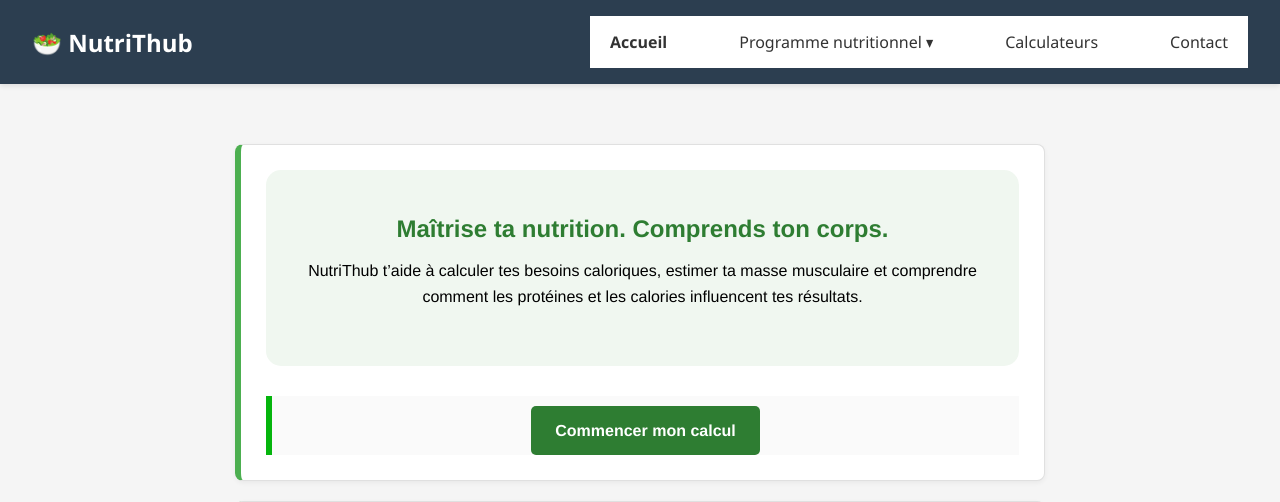
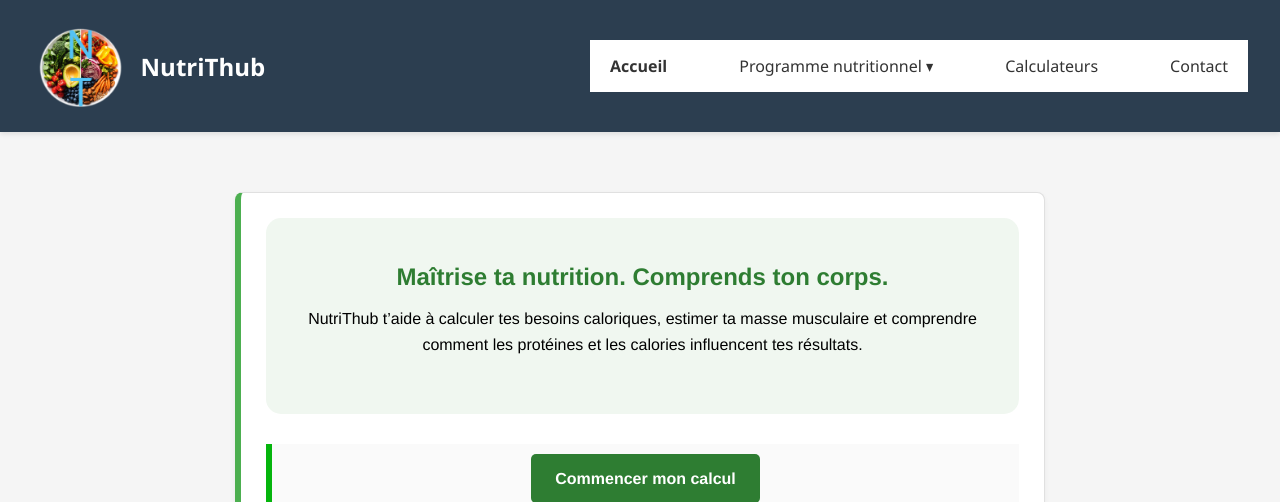
Before and after one commit to Hydrojak/Projet-de-programmation-WEB-XTI205-CYB, a PHP site: page /HTML/acceuil.html in a window 1280 px wide. Shown: the top 502 px of the page. Run offline with PHP 8.4, Linux system fonts and the light colour scheme.

Commit message:
Ajout logo

```diff
--- a/CSS/style.css
+++ b/CSS/style.css
@@ -37,6 +37,16 @@
         .logo-section a:hover {
             color: #3498db;
         }
+
+        .logo-img {
+            height: 100px; /* Ajuste la hauteur selon tes besoins */
+            width: auto;
+            object-fit: contain;
+            display: block;
+        }
+
+
+
 
         .nav-links {
             display: flex;
--- a/HTML/acceuil.html
+++ b/HTML/acceuil.html
@@ -10,8 +10,12 @@
 
 <nav>
     <div class="logo-section">
-        <a href="acceuil.html">🥗 NutriThub</a>
+        <a href="acceuil.html">
+            <img src="../media/images/NutriThub_logo.png" alt="Logo NutriThub" class="logo-img">
+            NutriThub
+        </a>
     </div>
+
     <ul class="nav-links">
         <li><a href="acceuil.html"><strong>Accueil</strong></a></li>
         <li class="dropdown">
--- a/HTML/calcul_nutri.html
+++ b/HTML/calcul_nutri.html
@@ -10,7 +10,10 @@
 
     <nav>
         <div class="logo-section">
-            <a href="acceuil.html">🥗 NutriThub</a>
+            <a href="acceuil.html">
+                <img src="../media/images/NutriThub_logo.png" alt="Logo NutriThub" class="logo-img">
+                NutriThub
+            </a>
         </div>
         <ul class="nav-links">
             <li><a href="acceuil.html"> <strong> Accueil </strong></a></li>
--- a/HTML/calculateurs/calories.html
+++ b/HTML/calculateurs/calories.html
@@ -10,7 +10,10 @@
 
 <nav>
     <div class="logo-section">
-        <a href="../acceuil.html">🥗 NutriThub</a>
+            <a href="acceuil.html">
+                <img src="../../media/images/NutriThub_logo.png" alt="Logo NutriThub" class="logo-img">
+                NutriThub
+            </a>
     </div>
     <ul class="nav-links">
         <li><a href="../acceuil.html"><strong>Accueil</strong></a></li>
--- a/HTML/calculateurs/imc.html
+++ b/HTML/calculateurs/imc.html
@@ -10,7 +10,10 @@
 
     <nav>
         <div class="logo-section">
-            <a href="../acceuil.html">🥗 NutriThub</a>
+            <a href="acceuil.html">
+                <img src="../../media/images/NutriThub_logo.png" alt="Logo NutriThub" class="logo-img">
+                NutriThub
+            </a>
         </div>
         <ul class="nav-links">
             <li><a href="../acceuil.html"> <strong> Accueil </strong></a></li>
--- a/HTML/calculateurs/imm.html
+++ b/HTML/calculateurs/imm.html
@@ -10,7 +10,10 @@
 
     <nav>
         <div class="logo-section">
-            <a href="../acceuil.html">🥗 NutriThub</a>
+            <a href="acceuil.html">
+                <img src="../../media/images/NutriThub_logo.png" alt="Logo NutriThub" class="logo-img">
+                NutriThub
+            </a>
         </div>
         <ul class="nav-links">
             <li><a href="../acceuil.html"><strong> Accueil </strong></a></li>
--- a/HTML/calculateurs/proteines.html
+++ b/HTML/calculateurs/proteines.html
@@ -10,7 +10,10 @@
 
 <nav>
     <div class="logo-section">
-        <a href="../acceuil.html">🥗 NutriThub</a>
+        <a href="acceuil.html">
+            <img src="../../media/images/NutriThub_logo.png" alt="Logo NutriThub" class="logo-img">
+            NutriThub
+        </a>
     </div>
     <ul class="nav-links">
         <li><a href="../acceuil.html"><strong>Accueil</strong></a></li>
--- a/HTML/contact.html
+++ b/HTML/contact.html
@@ -10,7 +10,10 @@
 <body>
     <nav>
         <div class="logo-section">
-            <a href="acceuil.html">🥗 NutriThub</a>
+            <a href="acceuil.html">
+                <img src="../media/images/NutriThub_logo.png" alt="Logo NutriThub" class="logo-img">
+                NutriThub
+            </a>
         </div>
         <ul class="nav-links">
             <li><a href="acceuil.html"> <strong> Accueil </strong></a></li>
--- a/HTML/programme.html
+++ b/HTML/programme.html
@@ -13,7 +13,10 @@
 
     <nav>
         <div class="logo-section">
-            <a href="acceuil.html">🥗 NutriThub</a>
+            <a href="acceuil.html">
+                <img src="../media/images/NutriThub_logo.png" alt="Logo NutriThub" class="logo-img">
+                NutriThub
+            </a>
         </div>
         <ul class="nav-links">
             <li><a href="acceuil.html"> <strong> Accueil </strong></a></li>
--- a/HTML/programme_debutant.html
+++ b/HTML/programme_debutant.html
@@ -10,7 +10,10 @@
 
     <nav>
         <div class="logo-section">
-            <a href="acceuil.html">🥗 NutriThub</a>
+            <a href="acceuil.html">
+                <img src="../media/images/NutriThub_logo.png" alt="Logo NutriThub" class="logo-img">
+                NutriThub
+            </a>
         </div>
         <ul class="nav-links">
             <li><a href="acceuil.html"> <strong> Accueil </strong></a></li>
--- a/HTML/programme_perte_poids.html
+++ b/HTML/programme_perte_poids.html
@@ -10,7 +10,10 @@
 
     <nav>
         <div class="logo-section">
-            <a href="acceuil.html">🥗 NutriThub</a>
+            <a href="acceuil.html">
+                <img src="../media/images/NutriThub_logo.png" alt="Logo NutriThub" class="logo-img">
+                NutriThub
+            </a>
         </div>
         <ul class="nav-links">
             <li><a href="acceuil.html"> <strong> Accueil </strong></a></li>
--- a/HTML/programme_prise_masse.html
+++ b/HTML/programme_prise_masse.html
@@ -10,7 +10,10 @@
 
     <nav>
         <div class="logo-section">
-            <a href="acceuil.html">🥗 NutriThub</a>
+            <a href="acceuil.html">
+                <img src="../media/images/NutriThub_logo.png" alt="Logo NutriThub" class="logo-img">
+                NutriThub
+            </a>
         </div>
         <ul class="nav-links">
             <li><a href="acceuil.html"> <strong> Accueil </strong></a></li>
```
Also changed, not shown: media/images/NutriThub_logo.png (added).
